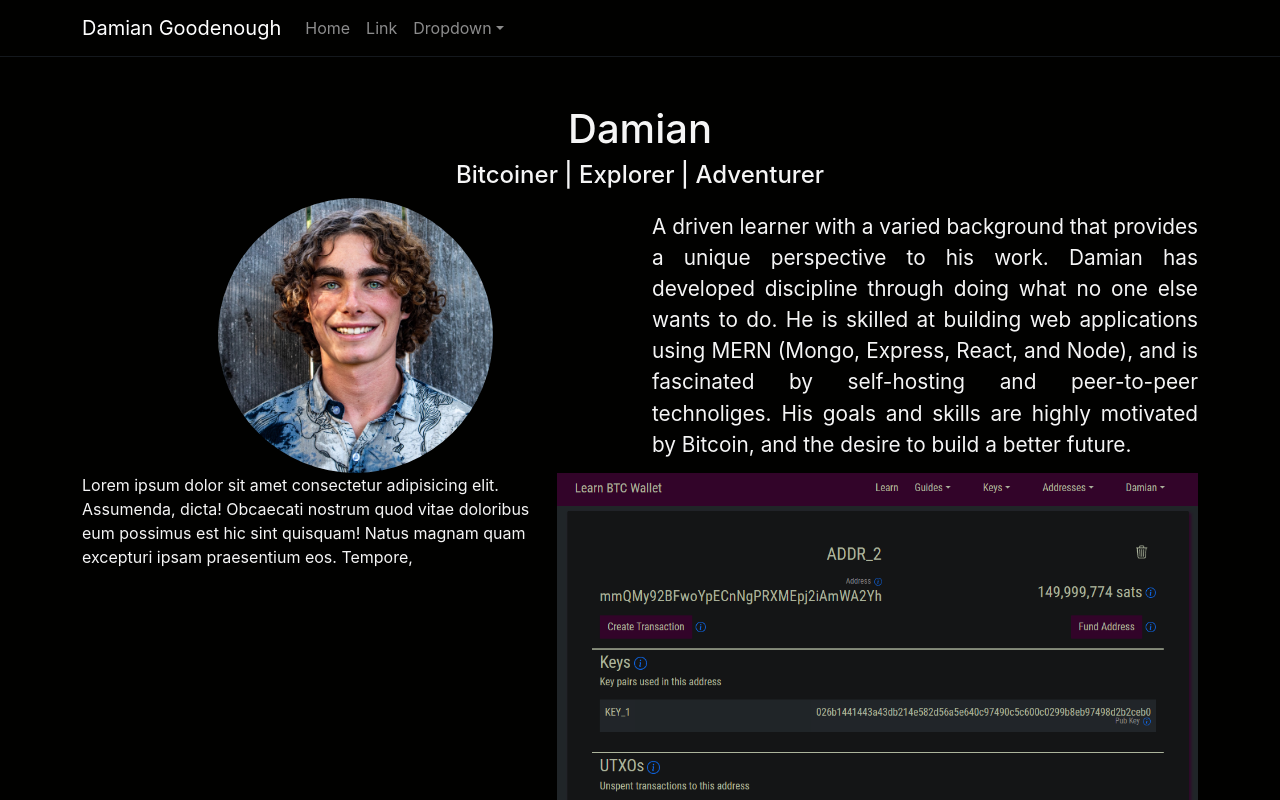
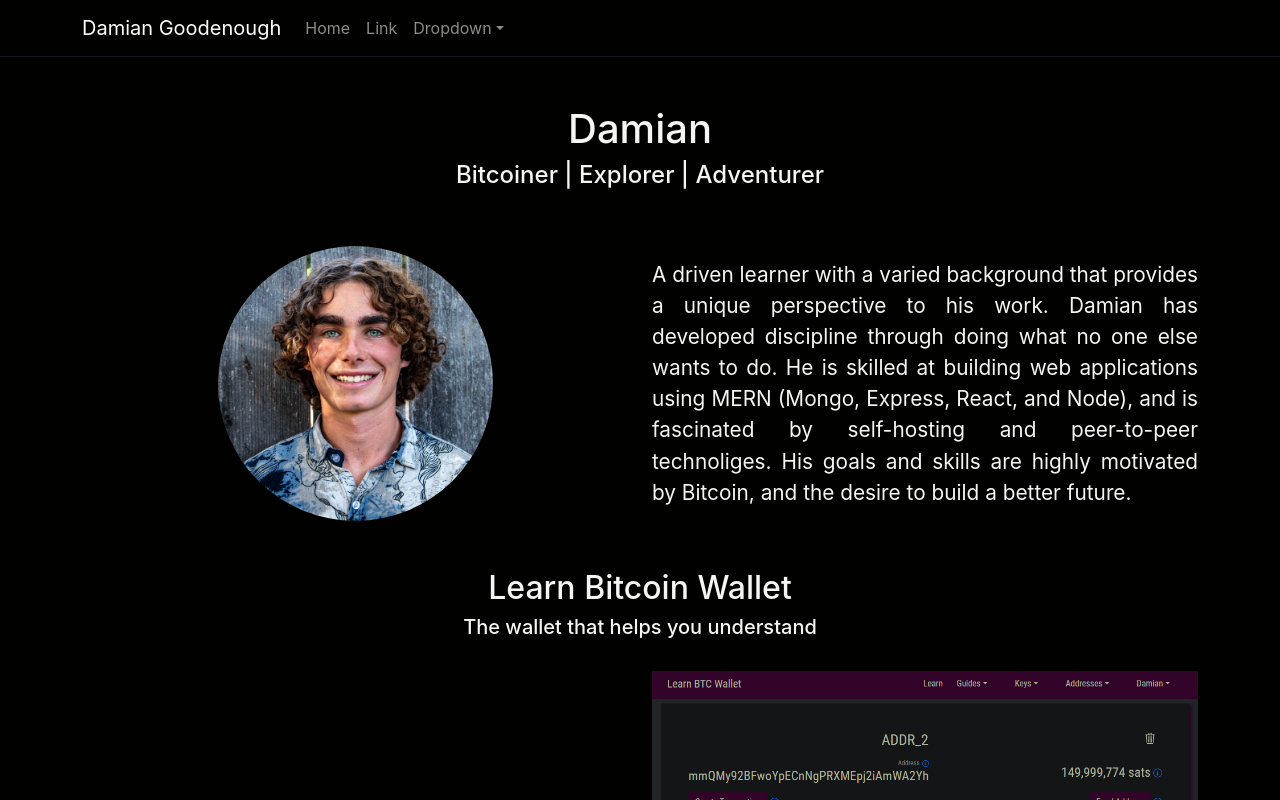
Before and after one commit to daGoodenough/portfolio, a React (Create React App) app: page / in a window 1280 px wide. Shown: the top 800 px of the page. Built offline with nearby package versions, Linux system fonts and the light colour scheme.

Commit message:
Add titles to sections

```diff
--- a/src/components/AboutMe.js
+++ b/src/components/AboutMe.js
@@ -3,14 +3,18 @@ import profilePic from '../images/profile_pic.jpg';
 
 const AboutMe = () => (
   <>
-    <Col md={6} xs={12}>
+    <div className="text-center">
+      <h1>Damian</h1>
+      <h4>Bitcoiner | Explorer | Adventurer</h4>
+    </div>
+    <Col className="mt-5" md={6} xs={12}>
       <img
         src={profilePic}
         alt="Profile portrait"
         className="home-profile-pic"
       />
     </Col>
-    <Col className="d-flex align-items-center" md={6} xs={12}>
+    <Col className="d-flex align-items-center mt-5" md={6} xs={12}>
       <div className="short-bio">
         A driven learner with a varied background that provides a unique
         perspective to his work. Damian has developed discipline through doing
--- a/src/components/FeaturedProject.js
+++ b/src/components/FeaturedProject.js
@@ -4,14 +4,18 @@ import learnBtcWallet from '../images/learn-btc-wallet-addr.png';
 
 const FeaturedProject = () => (
   <>
-    <Col md={5}>
+    <div className="mt-5 text-center">
+      <h2>Learn Bitcoin Wallet</h2>
+      <h5>The wallet that helps you understand</h5>
+    </div>
+    <Col className="d-flex align-items-center mt-4" md={6}>
       <div className="featured-project">
         Lorem ipsum dolor sit amet consectetur adipisicing elit. Assumenda,
         dicta! Obcaecati nostrum quod vitae doloribus eum possimus est hic sint
         quisquam! Natus magnam quam excepturi ipsam praesentium eos. Tempore,
       </div>
     </Col>
-    <Col md={7}>
+    <Col className="mt-4" md={6}>
       <img
         src={learnBtcWallet}
         alt="Learn Bitcoin Wallet Website"
--- a/src/components/Home.js
+++ b/src/components/Home.js
@@ -5,10 +5,6 @@ import FeaturedProject from './FeaturedProject';
 
 const Home = () => (
   <Container className="mt-5">
-    <Row className="text-center">
-      <h1>Damian</h1>
-      <h4>Bitcoiner | Explorer | Adventurer</h4>
-    </Row>
     <Row className="justify-content-center">
       <AboutMe />
     </Row>
--- a/src/index.css
+++ b/src/index.css
@@ -42,9 +42,11 @@ nav {
   border-radius: 500px;
 }
 
-.short-bio {
+.short-bio,
+div.featured-project {
   font-size: 1.1rem;
   text-align: justify;
+  height: fit-content;
 }
 
 img.featured-project {
```
